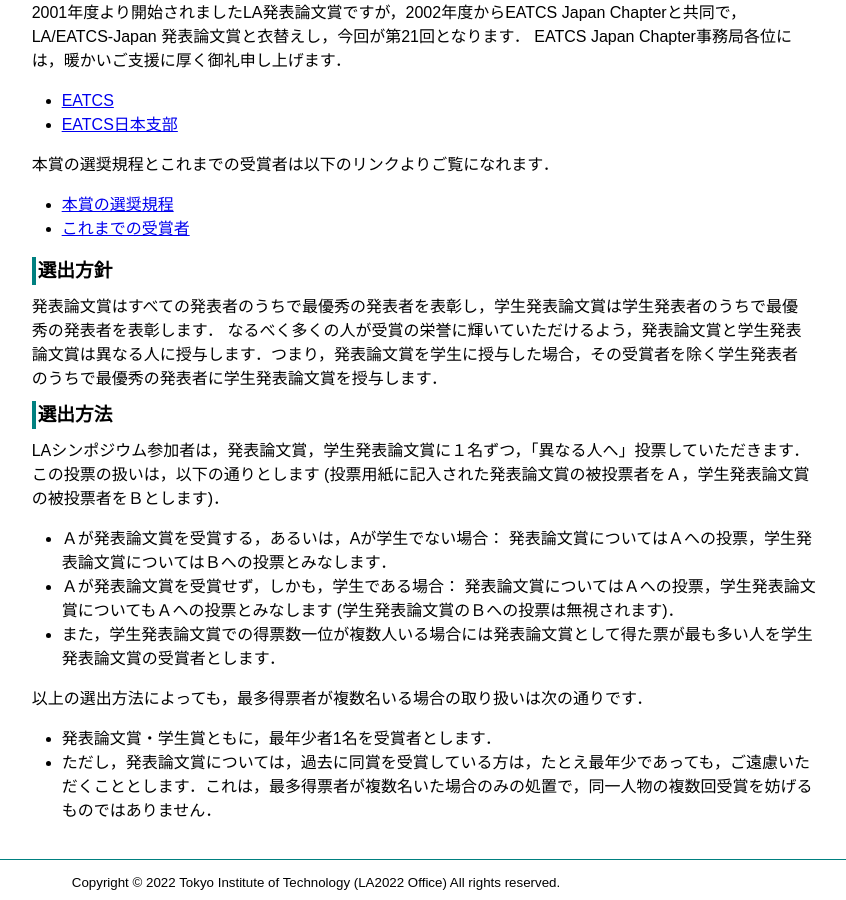
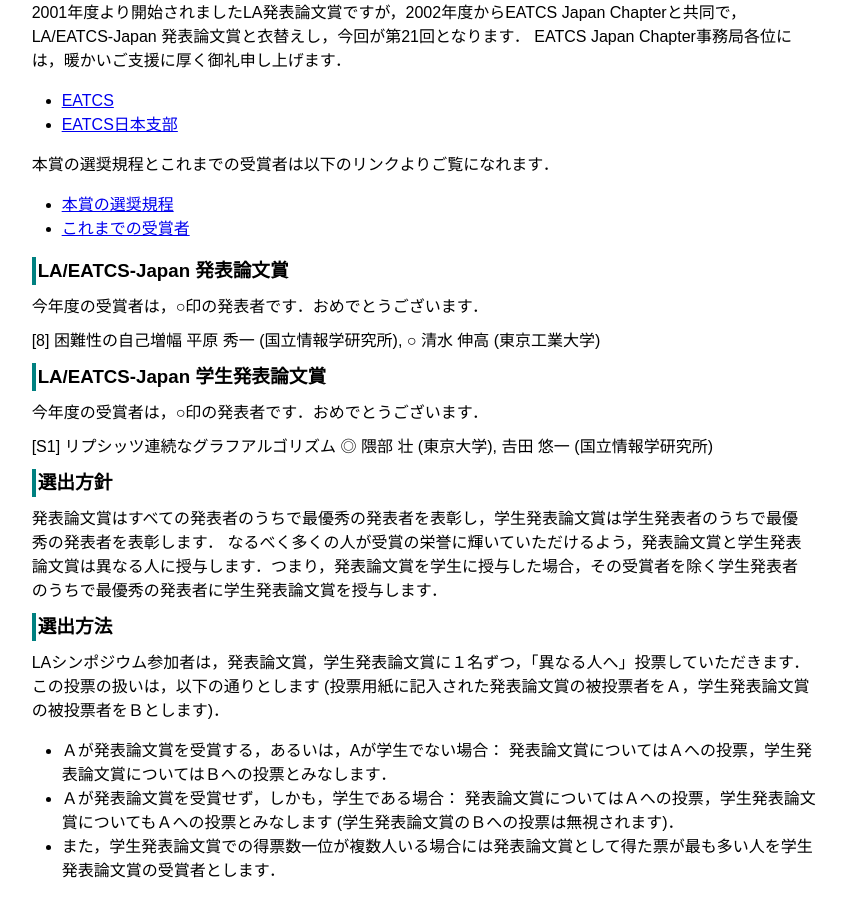
Before and after one commit to LA-symposium2022/LA-symposium2022.github.io, a Jekyll site: the page built from winter.md, in a window 1280 px wide and 900 px high, scrolled down 1432 px. Shown: the whole window, without its empty margins (324-1170 px from the left). Built offline with Jekyll 4.4.1, drawn with Linux system fonts in a browser that asks for light colours.

Commit message:
Update winter.md

```diff
--- a/winter.md
+++ b/winter.md
@@ -93,6 +93,20 @@
 * [本賞の選奨規程](http://www.ecei.tohoku.ac.jp/alg/EATCS-J/190205sensho.pdf)
 * [これまでの受賞者](http://www.ecei.tohoku.ac.jp/alg/EATCS-J/award-j.html)
 
+### LA/EATCS-Japan 発表論文賞
+
+今年度の受賞者は，○印の発表者です．おめでとうございます．
+
+[8] 困難性の自己増幅
+平原 秀一 (国立情報学研究所), ○ 清水 伸高 (東京工業大学)
+
+### LA/EATCS-Japan 学生発表論文賞
+
+今年度の受賞者は，○印の発表者です．おめでとうございます．
+
+[S1] リプシッツ連続なグラフアルゴリズム
+◎ 隈部 壮 (東京大学), 𠮷田 悠一 (国立情報学研究所)
+
 ### 選出方針
 
 発表論文賞はすべての発表者のうちで最優秀の発表者を表彰し，学生発表論文賞は学生発表者のうちで最優秀の発表者を表彰します．
```
